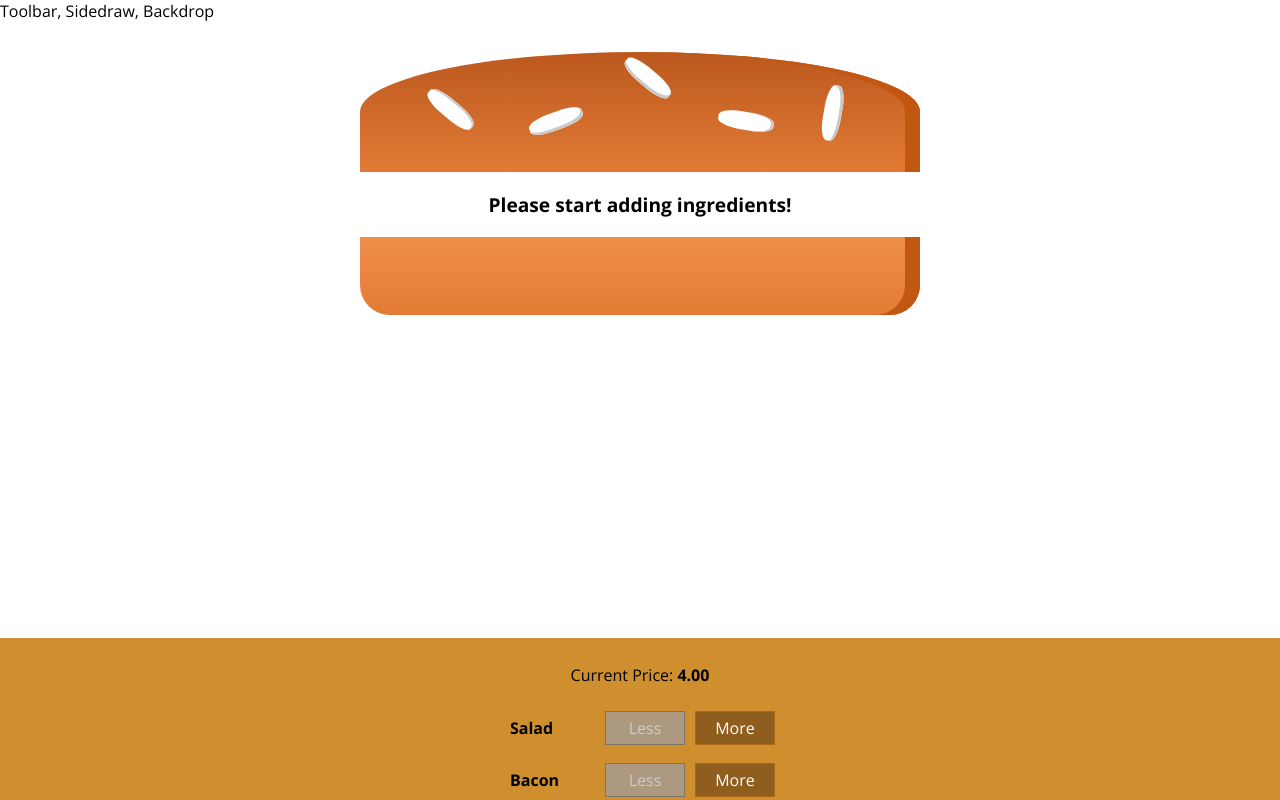
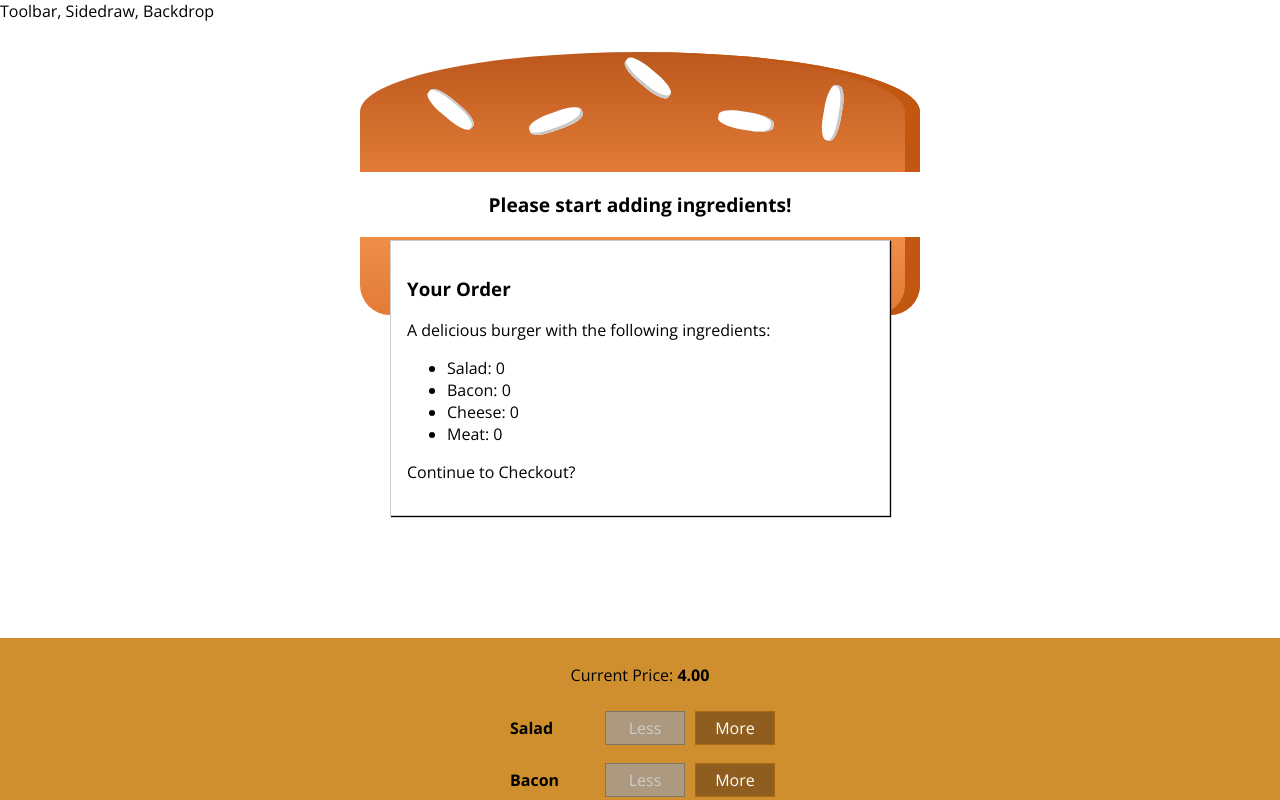
Before and after one commit to aashtonnz/udemy-react-burger-builder, a React (Create React App) app: page / in a window 1280 px wide. Shown: the top 800 px of the page. Built offline with nearby package versions, Linux system fonts and the light colour scheme.

Commit message:
Add order summary modal

```diff
--- /dev/null
+++ b/src/components/Burger/OrderSummary/OrderSummary.js
@@ -0,0 +1,25 @@
+import React from 'react';
+
+import Aux from '../../../hoc/Aux';
+
+const orderSummary = (props) => {
+  const ingredientSummary = Object.keys(props.ingredients)
+    .map(igKey => (
+      <li key={igKey}>
+        <span style={{ textTransform: 'capitalize' }}>{igKey}</span>: {props.ingredients[igKey]}
+      </li>
+    ));
+
+  return (
+    <Aux>
+      <h3>Your Order</h3>
+      <p>A delicious burger with the following ingredients:</p>
+      <ul>
+        {ingredientSummary}
+      </ul>
+      <p>Continue to Checkout?</p>
+    </Aux>
+  )
+};
+
+export default orderSummary;
--- /dev/null
+++ b/src/components/UI/Modal/Modal.js
@@ -0,0 +1,11 @@
+import React from 'react';
+
+import classes from './Modal.module.css';
+
+const modal = (props) => (
+  <div className={classes.Modal}>
+    {props.children}
+  </div>
+)
+
+export default modal;
--- /dev/null
+++ b/src/components/UI/Modal/Modal.module.css
@@ -0,0 +1,20 @@
+.Modal {
+  position: fixed;
+  z-index: 500;
+  background-color: white;
+  width: 70%;
+  border: 1px solid #ccc;
+  box-shadow: 1px 1px 1px black;
+  padding: 16px;
+  left: 15%;
+  top: 30%;
+  box-sizing: border-box;
+  transition: all 0.3s ease-out;
+}
+
+@media (min-width: 600px) {
+  .Modal {
+      width: 500px;
+      left: calc(50% - 250px);
+  }
+}
--- a/src/containers/BurgerBuilder/BurgerBuilder.js
+++ b/src/containers/BurgerBuilder/BurgerBuilder.js
@@ -3,6 +3,8 @@
 import Aux from '../../hoc/Aux';
 import Burger from '../../components/Burger/Burger'
 import BuildControls from '../../components/Burger/BuildControls/BuildControls';
+import Modal from '../../components/UI/Modal/Modal';
+import OrderSummary from '../../components/Burger/OrderSummary/OrderSummary';
 
 const INGREDIENT_PRICES = {
   salad: 0.5,
@@ -73,6 +75,9 @@
     }
     return (
       <Aux>
+        <Modal>
+          <OrderSummary ingredients={this.state.ingredients} />
+        </Modal>
         <Burger ingredients={this.state.ingredients} />
         <BuildControls
           ingredientAdded={this.addIngredientHandler}
```
Also changed, not shown: src/components/UI/Backdrop/Backdrop.js (added, +7 -0 lines).
